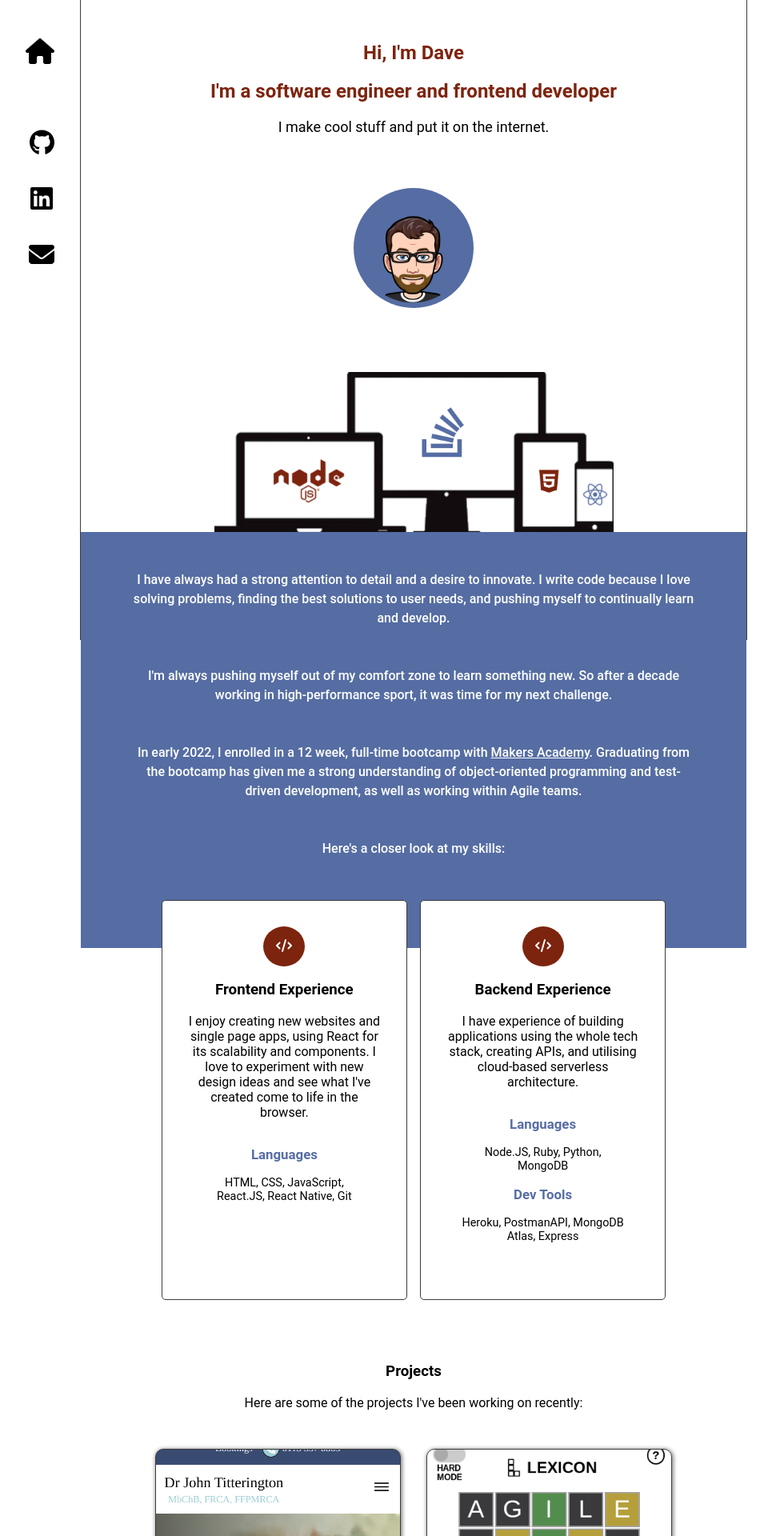
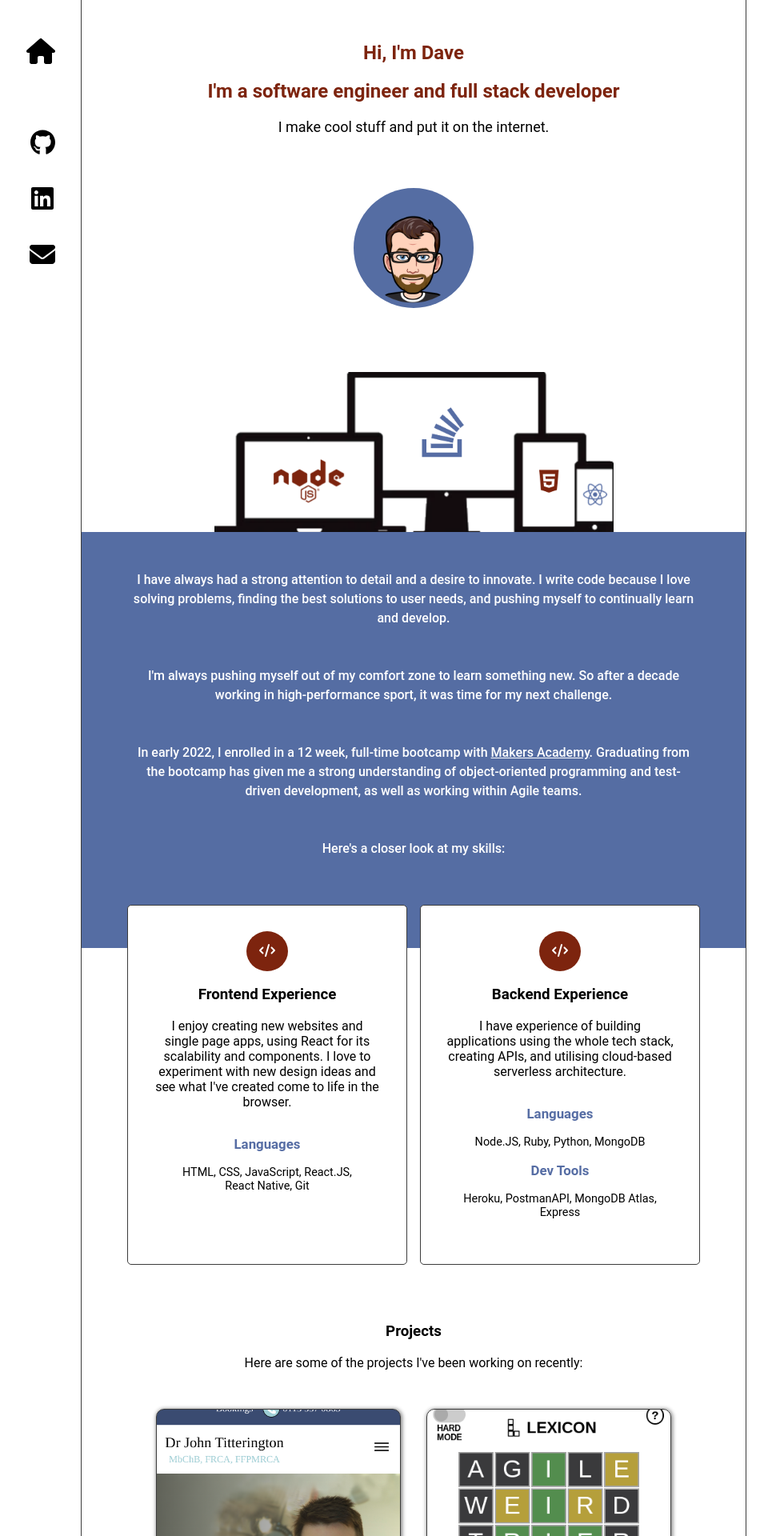
Before and after one commit to davekempsell/davedotcom, a React (Create React App) app: page / in a window 1280 px wide. Shown: the top 1920 px of the page at 80% size, without its empty margins (155-1120 px from the left). Built offline with nearby package versions, Linux system fonts and the light colour scheme; the HTML template or start-up script is replaced by a standard one.

Commit message:
project and experience cards min-size set. Filler component removed

```diff
--- a/src/App.css
+++ b/src/App.css
@@ -538,11 +538,12 @@ h1, h2, h3, h4, h5, h6, a, p, span, li {
     top: 0px;
     left: 0px;
     bottom: 0px;
-    border-right: solid 1px var(--border-color);
+    /* border-right: solid 1px var(--border-color); */
   }
 
   .nav-container > .desktop {
     display: flex;
+    overflow: hidden;
   }
 
   .nav-container > .mobile {
@@ -551,9 +552,12 @@ h1, h2, h3, h4, h5, h6, a, p, span, li {
 
   .main-content-container {
     width: 65vw;
+    min-width: 600px;
     overflow: scroll;
     margin-left: 20vw;
     margin-top: 0;
+    border-left: solid 1px var(--border-color);
+    border-right: solid 1px var(--border-color);
   }
 
   .devices-image {
@@ -567,16 +571,18 @@ h1, h2, h3, h4, h5, h6, a, p, span, li {
 
   .experience-card {
     max-width: 40%;
-    min-height: 500px;
+    min-width: 350px;
+    min-height: 450px;
   }
 
   .project-card {
     width: 40%;
+    min-width: 300px;
   }
 
   .filler-container {
     display: flex;
-    width: 15vw;
+    width: 15%;
     height: 100vh;
     position: fixed;
     top: 0px;
--- a/src/components/Home.js
+++ b/src/components/Home.js
@@ -1,4 +1,4 @@
-import Filler from './Filler';
+// import Filler from './Filler';
 import NavBar from './NavBar';
 import Introduction from './Introduction';
 import MoreInfo from './MoreInfo';
@@ -18,7 +18,7 @@ export function Home() {
         {Projects()}
         {Footer()}
       </div>
-      {Filler()}
+      {/* {Filler()} */}
     </div>
   )
 }
--- a/src/components/Introduction.js
+++ b/src/components/Introduction.js
@@ -3,7 +3,7 @@ export function Introduction() {
     <div className="introduction-container">
       <div className="introduction-text">
         <h2>Hi, I'm Dave</h2>
-        <h2> I'm a software engineer and frontend developer</h2>
+        <h2> I'm a software engineer and full stack developer</h2>
         <p>I make cool stuff and put it on the internet.</p>
       </div>
       <img src='/images/bitmoji-head.png' alt="daves head"></img>
--- a/src/components/Projects.js
+++ b/src/components/Projects.js
@@ -16,8 +16,8 @@ export function Projects() {
           <div className="project-title">
             <h2>DRJOHNTITTERINGTON.COM</h2>
             <div className="project-hover-content">
-              <h2>DRJOHNTITTERINGTON.COM</h2>
-              <p>Creating a website for Dr John Titterington's private practice. The site has been created in React, and hosted through AWS Amplify.</p>
+              <h2>Dr John Titterington</h2>
+              <p>Creating a website for Dr Titterington's private practice. The site has been created in React, and hosted through AWS Amplify.</p>
               <div className="icons-container">
                 <FaHtml5 className="tech-icon" id="html-icon" />
                 <FaCss3Alt className="tech-icon" id="css-icon" />
```
